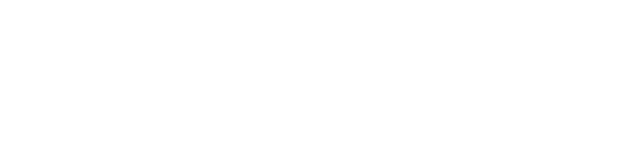
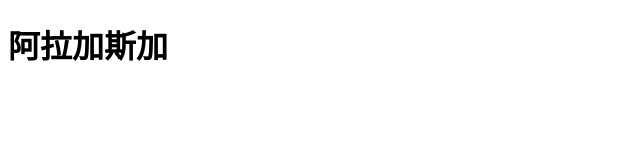
Before and after one commit to skpping/skpping.github.io, a plain HTML site: page test.html in a window 1280 px wide. Shown: the whole page, without its empty margins (0-640 px from the left). Drawn offline with Linux system fonts and the light colour scheme.

Commit message:
Update test.html

```diff
--- a/test.html
+++ b/test.html
@@ -6,6 +6,6 @@
 <link rel="stylesheet" href="" />
 </head>
 <body>
-
+	<h1>阿拉加斯加</h1>
 </body>
 </html>
```
